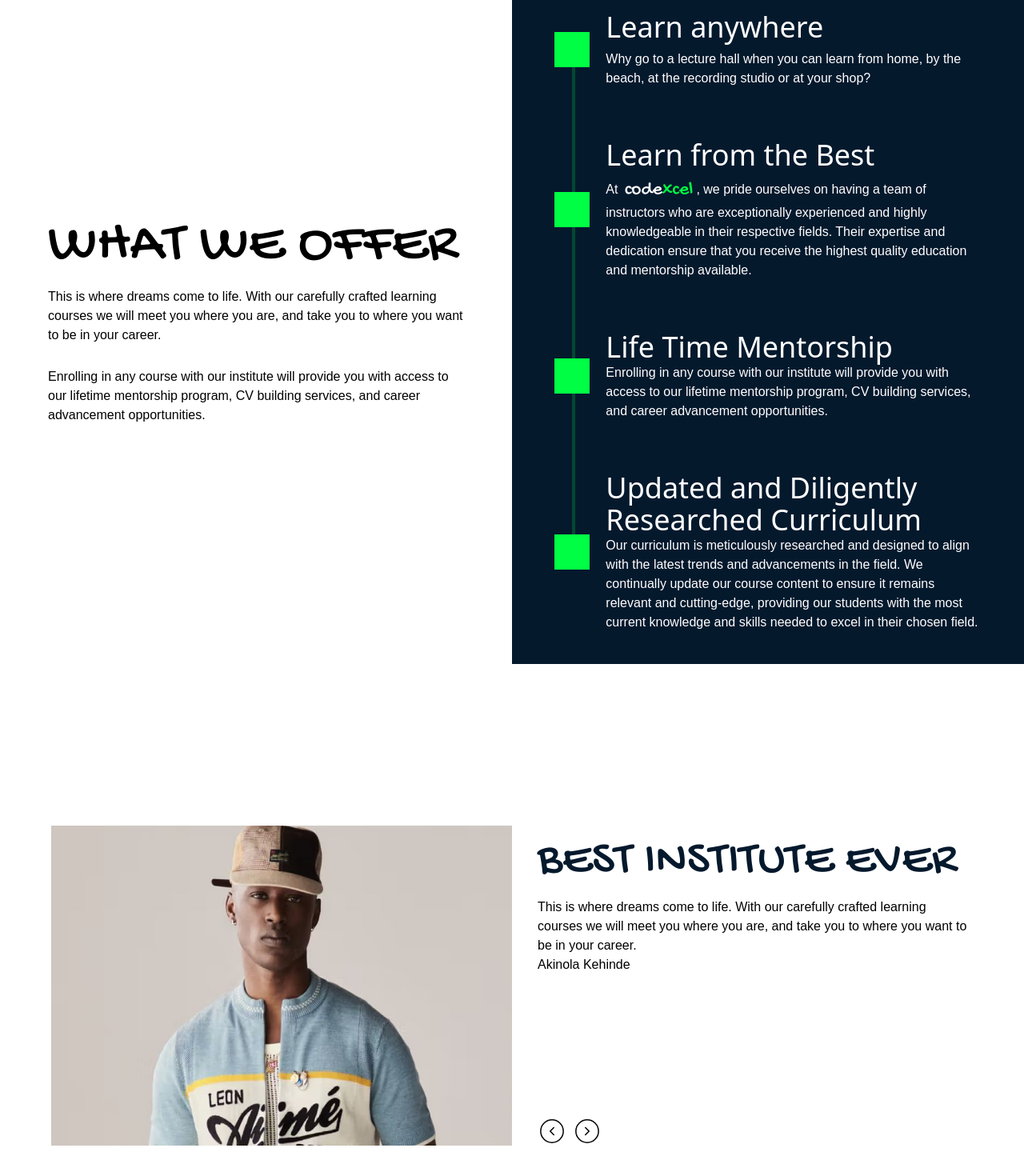
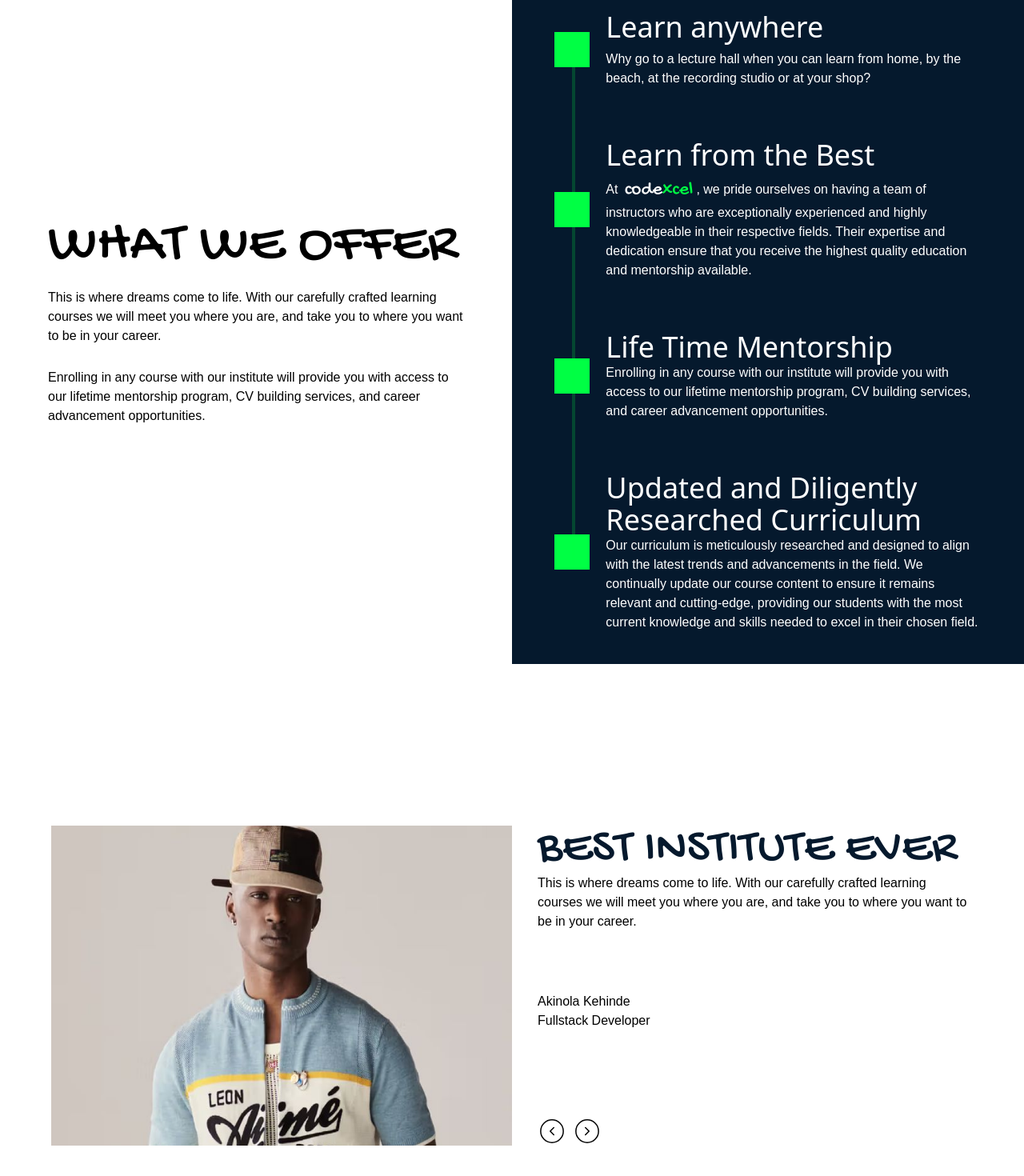
Before and after one commit to codexcel-institute/codexcel-institute-web, a React (Vite) app: page / in a window 1280 px wide. Shown: the part 1554-3024 px from the top of the page at 80% size. Built offline with nearby package versions, Linux system fonts and the light colour scheme.

Commit message:
home page responsiveness

```diff
--- a/src/LandingPageFolder/Learn.jsx
+++ b/src/LandingPageFolder/Learn.jsx
@@ -3,11 +3,11 @@ import TechSlide from '../components/TechSlide'
 
 function Learn() {
   return (
-    <section className='py-7 px-4 min-h-[500px] h-fit'>
+    <section className='py-7 px-4 lg:min-h-[500px] h-fit'>
         <TechSlide />
         <div className="flex mt-[8%] justify-center text-center">
-            <div className="w-1/2">
-                <h1 className='text-5xl gochi max-w-[730px]'>LEARN SOFTWARE, PRODUCT DESIGN AND AI SKILLS</h1>
+            <div className="w-9/12 lg:w-1/2">
+                <h1 className='text-3xl md:text-4xl xl:text-5xl gochi max-w-[730px]'>LEARN SOFTWARE, PRODUCT DESIGN AND AI SKILLS</h1>
                 <p>Learn the data and AI skills you need online at your own pace—from non-coding essentials to data science, AI, and machine learning.</p>
             </div>
         </div>
--- a/src/LandingPageFolder/Offers.jsx
+++ b/src/LandingPageFolder/Offers.jsx
@@ -2,21 +2,21 @@ import {} from 'react'
 
 function Offers() {
   return (
-    <section className="flex min-h-[860px] items-center">
-        <div className="w-1/2 h-full flex justify-center items-center px-4 ">
+    <section className="flex flex-col lg:flex-row min-h-[860px] lg:items-center">
+        <div className="lg:w-1/2 h-full flex text-center lg:text-left justify-center items-center px-4 bg-[#05192D] text-white py-8 lg:text-black lg:bg-white lg:py-0">
             <div className="max-w-[520px]">
-                <h1 className='text-7xl gochi leading-[70px] mb-4'>WHAT WE OFFER</h1>
-                <p className='mb-7'>This is where dreams come to life. With our carefully crafted learning courses we will meet you where you are, and take you to where you want to be in your career.</p>
-                <p>Enrolling in any course with our institute will provide you with access to our lifetime mentorship program, CV building services, and career advancement opportunities.</p>
+                <h1 className='text-4xl lg:text-7xl gochi leading-[70px] mb-4'>WHAT WE OFFER</h1>
+                <p className='lg:mb-7'>This is where dreams come to life. With our carefully crafted learning courses we will meet you where you are, and take you to where you want to be in your career.</p>
+                <p className='hidden lg:block'>Enrolling in any course with our institute will provide you with access to our lifetime mentorship program, CV building services, and career advancement opportunities.</p>
             </div>
         </div>
-        <div className="w-1/2 h-full bg-[#05192D] text-white flex items-center justify-center">
+        <div className="lg:w-1/2 h-full bg-[#05192D] text-white flex items-center justify-center">
           <ul className="relative w-10/12 flex flex-col gap-16 py-10">
             <div className="absolute left-[22px] top-[90px] w-1 h-[75%] bg-[rgba(0,255,68,0.2)]"></div>
             <li className="flex items-center gap-5">
               <div className='min-w-11 h-11 bg-[#00FF44]'></div>
               <div>
-                <h1 className="text-4xl mb-2">Learn anywhere</h1>
+                <h1 className="text-3xl md:text-4xl lg:text-4xl mb-2">Learn anywhere</h1>
                 <p>Why go to a lecture hall when you can learn from home, by the beach, at the recording studio or at your shop?</p>
               </div>
             </li>
@@ -30,14 +30,14 @@ function Offers() {
             <li className="flex items-center gap-5">
               <div className='min-w-11 h-11 bg-[#00FF44]'></div>
               <div>
-                <h1 className="text-4xl">Life Time Mentorship</h1>
+                <h1 className="text-3xl md:text-4xl lg:text-4xl">Life Time Mentorship</h1>
                 <p>Enrolling in any course with our institute will provide you with access to our lifetime mentorship program, CV building services, and career advancement opportunities.</p>
               </div>
             </li>
             <li className="flex items-center gap-5">
               <div className='min-w-11 h-11 bg-[#00FF44]'></div>
               <div>
-                <h1 className="text-4xl">Updated and Diligently Researched Curriculum</h1>
+                <h1 className="text-3xl md:text-4xl lg:text-4xl">Updated and Diligently Researched Curriculum</h1>
                 <p>Our curriculum is meticulously researched and designed to align with the latest trends and advancements in the field. We continually update our course content to ensure it remains relevant and cutting-edge, providing our students with the most current knowledge and skills needed to excel in their chosen field.</p>
               </div>
             </li>
--- a/src/LandingPageFolder/Reviews.jsx
+++ b/src/LandingPageFolder/Reviews.jsx
@@ -6,8 +6,8 @@ import { wrap } from 'popmotion'
 import { CiCircleChevLeft, CiCircleChevRight } from 'react-icons/ci'
 
 const reviews = [
-    {imgSrc: user1, header: 'BEST INSTITUTE EVER', review: 'This is where dreams come to life. With our carefully crafted learning courses we will meet you where you are, and take you to where you want to be in your career.', author: "Akinola Kehinde"},
-    {imgSrc: user2, header: 'Life Saver', review: 'This is where dreams come to life. With our carefully crafted learning courses we will meet you where you are, and take you to where you want to be in your career.', author: "Joe Ntekim"}
+    {imgSrc: user1, header: 'BEST INSTITUTE EVER', review: 'This is where dreams come to life. With our carefully crafted learning courses we will meet you where you are, and take you to where you want to be in your career.', author: "Akinola Kehinde", career: "Fullstack Developer"},
+    {imgSrc: user2, header: 'Life Saver', review: 'This is where dreams come to life. With our carefully crafted learning courses we will meet you where you are, and take you to where you want to be in your career.', author: "Joe Ntekim", career: "Fullstack Developer"}
 
 ]
 
@@ -47,10 +47,10 @@ function Reviews() {
         setPage([page + newDirection, newDirection]);
     };
   return (
-    <div className='carousel-container overflow-x-hidden'>
-        <AnimatePresence initial={false} custom={direction} className='border border-red-600'>
+    <div className='carousel-container h-[600px] md:h-[400px] lg:h-screen overflow-x-hidden'>
+        <AnimatePresence initial={false} custom={direction} className=''>
         <motion.div
-          className=' flex w-full px-16 gap-8 absolute'
+          className='flex flex-col md:flex-row w-full items-center lg:items-stretch px-4 md:px-16 gap-8 absolute'
           key={page}
           src={reviews[imageIndex].imgSrc}
           custom={direction}
@@ -75,13 +75,19 @@ function Reviews() {
             }
           }}
         >
-            <img src={reviews[imageIndex].imgSrc} className='w-1/2 min-h-[400px] h-[400px]' alt="" />
-            <div className='w-1/2 flex flex-col'>
-                <h1 className='text-[60px] text-[rgba(5,25,45,1)] gochi'>{reviews[imageIndex].header}</h1>
-                <p>{reviews[imageIndex].review}</p>
-                <p>{reviews[imageIndex].author}</p>
+            <img src={reviews[imageIndex].imgSrc} className='w-[200px] h-[200px] rounded-full lg:rounded-none lg:w-1/2 lg:min-h-[400px] lg:h-[400px]' alt="" />
+            <div className='md:w-8/12 lg:w-1/2 flex flex-col lg:justify-between'>
+                <div>
+                  <h1 className='text-3xl lg:text-5xl xl:text-[60px] text-[rgba(5,25,45,1)] gochi'>{reviews[imageIndex].header}</h1>
+                  <p>{reviews[imageIndex].review}</p>
+                </div>
 
-                <div className="mt-auto flex gap-2 items-center text-4xl">
+                <div className='mt-5 md:mt-0'>
+                  <p>{reviews[imageIndex].author}</p>
+                  <p>{reviews[imageIndex].career}</p>
+                </div>
+
+                <div className="mt-8 lg:mt-aut flex gap-2 items-center text-4xl">
                   <div className="next cursor-pointer hover:" onClick={() => paginate(1)}>
                       <CiCircleChevLeft />
                   </div>
--- a/src/LandingPageFolder/Top.jsx
+++ b/src/LandingPageFolder/Top.jsx
@@ -9,14 +9,14 @@ function Top() {
     deleteSpeed: 100
   })
   return (
-    <section className="flex bg-[rgba(5,25,45,1)] text-white items-center flex-col gap-4 min-h-[calc(100svh-80px)] h-fit py-6 px-5 text-center">
+    <section className="flex bg-[rgba(5,25,45,1)] text-white items-center flex-col gap-4 min-h-[calc(70svh-80px)] lg:min-h-[calc(100svh-80px)] h-fit py-6 px-5 text-center">
         <p className='text-lg mb-6'>START YOUR CAREER IN TECH</p>
-        <h1 className='text-6xl gochi leading-[70px]'>
+        <h1 className='text-3xl md:text-4xl lg:text-5xl xl:text-6xl gochi xl:leading-[70px]'>
             <span>BECOME A </span>
             <span className='bg-[rgba(52,168,83,0.1)] text-[rgba(0,255,68,1)] px-3'>{text}<Cursor /></span>
 
         </h1>
-        <h1 className='text-6xl gochi'>IN 6 MONTHS</h1>
+        <h1 className='text-3xl md:text-4xl lg:text-5xl xl:text-6xl gochi'>IN 6 MONTHS</h1>
         <p className='max-w-[715px] text-center mb-3'>CodeXcel is an immersive software engineering experience that produces industry-ready software engineers within 6 months.</p>
         <button className="rounded-[100px] bg-[rgba(0,255,68,1)] w-[174px] h-[52px] hover:scale-110">APPLY NOW</button>
     </section>
--- a/src/components/TechSlide.jsx
+++ b/src/components/TechSlide.jsx
@@ -13,7 +13,7 @@ import { SiMicrosoftazure } from 'react-icons/si'
 function TechSlide() {
 
   return (
-    <Marquee velocity={85} className="flex items-center px-7 text-5xl">
+    <Marquee velocity={30} className="flex items-center px-7 text-5xl">
         <p className="flex items-center gap-[2px] mr-7 text-3xl">
             <i className='text-3xl'><FaPython /></i><span>Python</span>
         </p>
--- a/src/index.css
+++ b/src/index.css
@@ -17,7 +17,7 @@ p {
 }
 
 .carousel-container {
-  height: 100vh;
+  /* min-height: 100vh; */
   position: relative;
   display: flex;
   justify-content: center;
```
